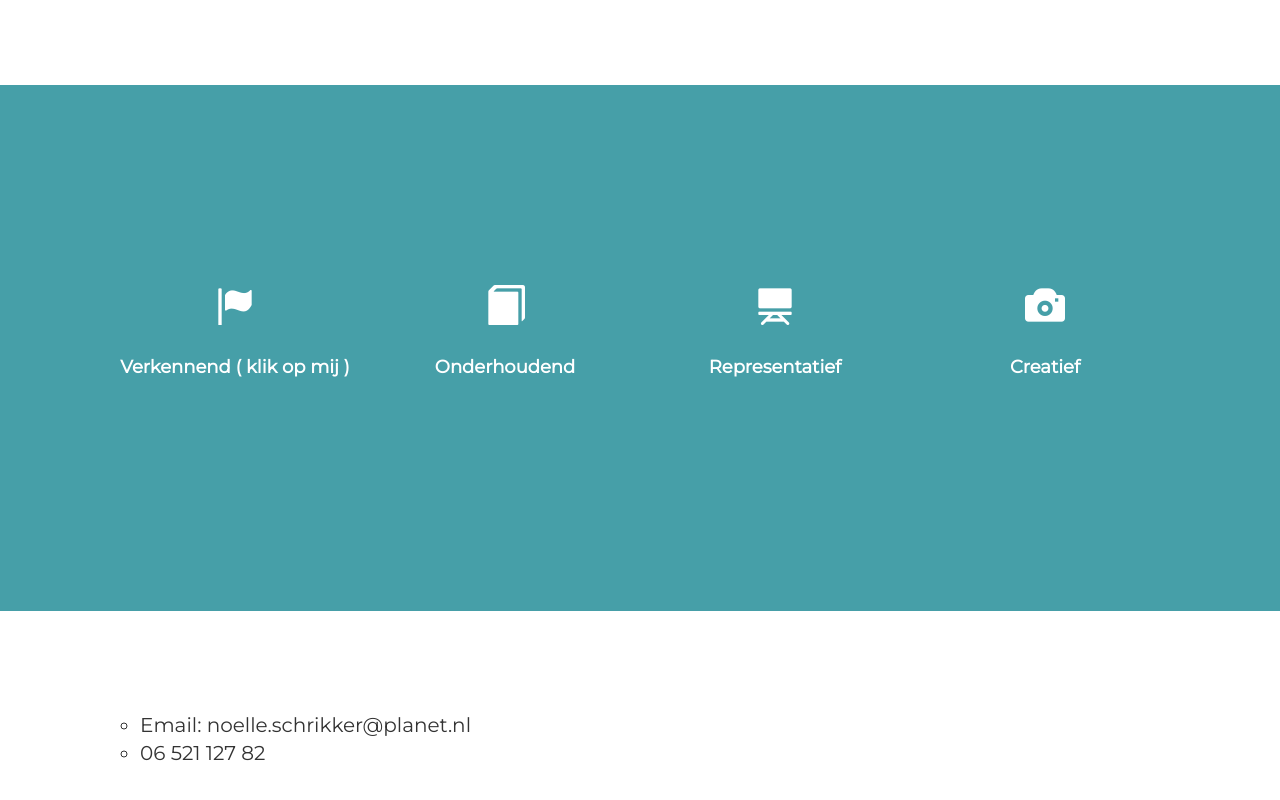
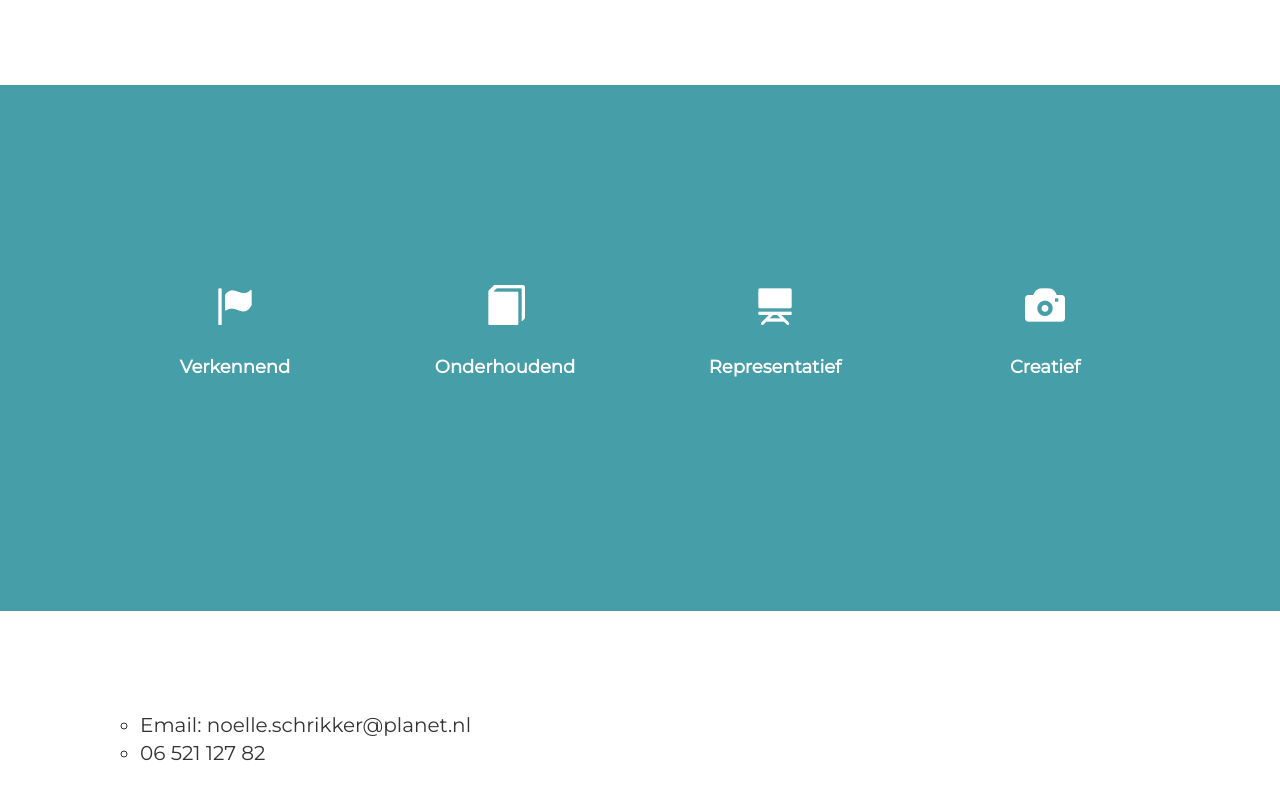
Before and after one commit to noelleschrikker/noelleschrikker.github.io, a plain HTML site: page index.html in a window 1280 px wide. Shown: the part 824-1624 px from the top of the page. Drawn offline with nearby package versions, Linux system fonts and the light colour scheme.

Commit message:
Update index.html

```diff
--- a/index.html
+++ b/index.html
@@ -67,7 +67,7 @@
       <!-- First skill -->
         <div id="h1" class="col-xs-6 col-sm-6 col-md-3 col-lg-3">
           <span id="b1" class="icon glyphicon glyphicon-flag"></span>
-          <p class="para">Verkennend ( klik op mij )</p>
+          <p class="para">Verkennend</p>
         </div>
         <div id="p1" class="col-12">
           <p id="g1" class="promo_para">Ik richt mij enthousiast, ondernemend en professioneel op de klant en het resultaat. Ik ben communicatief, commercieel en kan snel schakelen om doelstellingen te behalen.</p>
```
